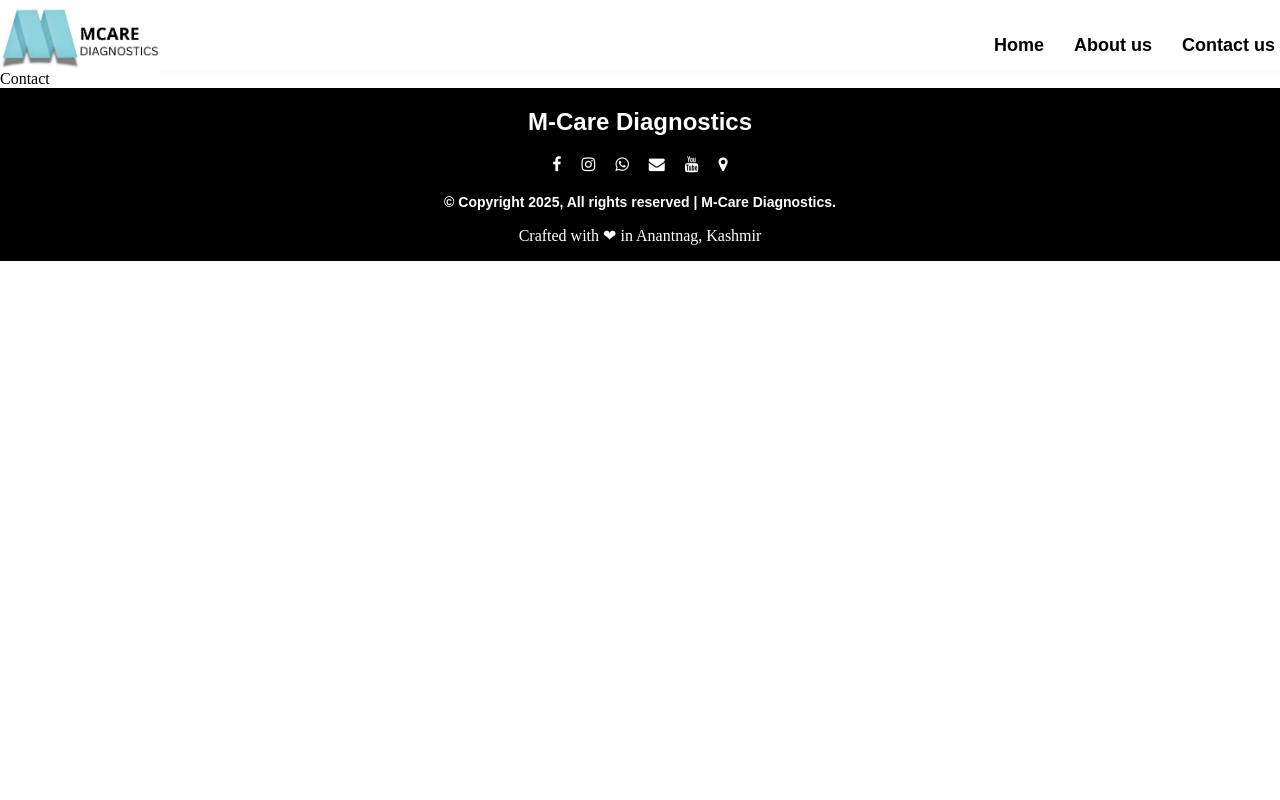
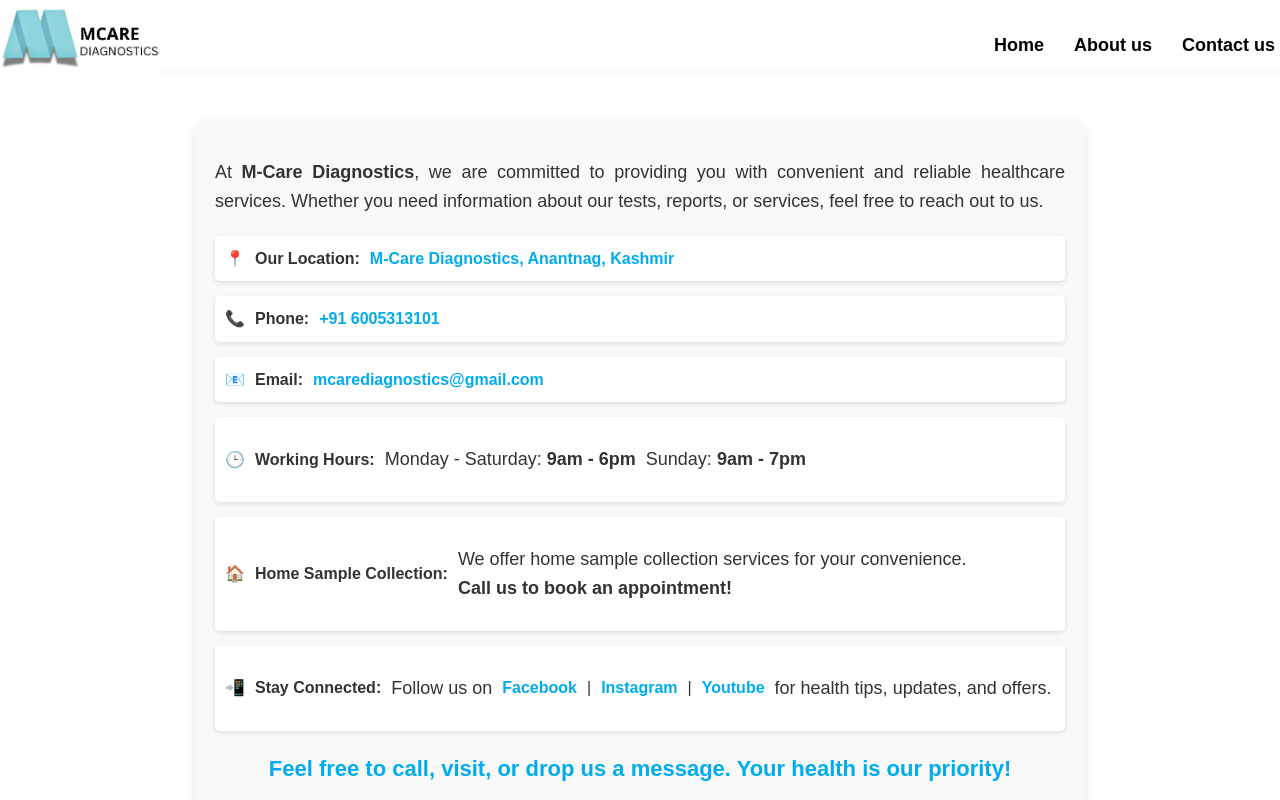
Before and after one commit to Talib92/mcare, a React (Create React App) app: page /contact in a window 1280 px wide. Shown: the top 800 px of the page. Built offline with nearby package versions, Linux system fonts and the light colour scheme.

Commit message:
updated about and contact section

```diff
--- a/src/App.css
+++ b/src/App.css
@@ -108,3 +108,101 @@
 .footer-end{
     color: white;
 }
+
+.about {
+    max-width: 850px;
+    margin: 50px auto;
+    padding: 20px;
+    background-color: #f9f9f9;
+    border-radius: 10px;
+    box-shadow: 0 4px 10px rgba(0, 0, 0, 0.1);
+    font-family: 'Arial', sans-serif;
+    line-height: 1.6;
+    color: #333;
+}
+
+.about p {
+    font-size: 18px;
+    text-align: justify;
+}
+
+.about-li {
+    list-style-type: none;
+    padding: 0;
+    margin: 20px 0;
+}
+
+.about-li li {
+    padding: 8px 12px;
+    background-color: #fff;
+    border-radius: 5px;
+    margin: 5px 0;
+    box-shadow: 0 2px 5px rgba(0, 0, 0, 0.1);
+    transition: transform 0.2s ease-in-out;
+}
+
+.about-li li:hover {
+    transform: scale(1.03);
+    background-color: #e3f2fd;
+}
+
+.about h3 {
+    margin-top: 20px;
+    font-size: 22px;
+    color: #00acee;
+    text-align: center;
+}
+
+.contact {
+    max-width: 850px;
+    margin: 50px auto;
+    padding: 20px;
+    background-color: #f9f9f9;
+    border-radius: 10px;
+    box-shadow: 0 4px 10px rgba(0, 0, 0, 0.1);
+    font-family: 'Arial', sans-serif;
+    line-height: 1.6;
+    color: #333;
+}
+
+.contact p {
+    font-size: 18px;
+    text-align: justify;
+}
+
+.contact a {
+    color: #00acee;
+    text-decoration: none;
+    font-weight: bold;
+}
+
+.contact a:hover {
+    text-decoration: underline;
+}
+
+.contact-info {
+    margin: 20px 0;
+}
+
+.contact-info div {
+    margin-bottom: 15px;
+    padding: 10px;
+    background-color: #fff;
+    border-radius: 5px;
+    box-shadow: 0 2px 5px rgba(0, 0, 0, 0.1);
+    display: flex;
+    align-items: center;
+    gap: 10px;
+}
+
+.contact-info div i {
+    font-size: 20px;
+    color: #00acee;
+}
+
+.contact h3 {
+    margin-top: 20px;
+    font-size: 22px;
+    color: #00acee;
+    text-align: center;
+}
--- a/src/components/About.js
+++ b/src/components/About.js
@@ -2,7 +2,40 @@
 
 const About = () => {
   return (
-    <div>About</div>
+    <div className='about'>
+      <p>
+      Welcome to M-Care Diagnostics, Anantnag’s trusted diagnostic center,
+      dedicated to providing accurate and timely medical testing services.
+      Our lab is equipped with advanced technology and follows stringent quality
+      standards to ensure precise results for a wide range of diagnostic tests,
+      including:
+      <br />
+      <ul className='about-li'>
+        <li>Complete Blood Count (CBC)</li>
+        <li>Liver Function Tests (LFT)</li>
+        <li>Kidney Function Tests (KFT)</li>
+        <li>Blood Sugar (Fasting & Random)</li>
+        <li>Lipid Profile</li>
+        <li>Thyroid Function Tests (T3, T4, TSH)</li>
+        <li>Urine Routine & Microscopy</li>
+        <li>Electrolyte Panel</li>
+        <li>Dengue, Malaria, and Typhoid Tests</li>
+        <li>Vitamin D & B12 Tests</li>
+      </ul>
+      At M-Care Diagnostics, we prioritize patient care by delivering reliable
+      reports that assist doctors in making informed healthcare decisions.
+      Our team is committed to maintaining the highest level of professionalism,
+      efficiency, and confidentiality.
+      <br />
+      <br />
+      We strive to make healthcare accessible and convenient for our patients by
+      offering quick turnaround times, affordable pricing, and exceptional service.
+      Your health is our priority, and we are here to support your well-being with
+      trustworthy diagnostic solutions.
+
+      <h3>Visit us today and experience accuracy you can trust!</h3>
+      </p>
+    </div>
   )
 }
 
--- a/src/components/Contact.js
+++ b/src/components/Contact.js
@@ -2,7 +2,52 @@
 
 const Contact = () => {
   return (
-    <div>Contact</div>
+    <div className='contact'>
+      <p>
+        At <strong>M-Care Diagnostics</strong>, we are committed to providing you with convenient and reliable healthcare services. Whether you need information about our tests, reports, or services, feel free to reach out to us.
+      </p>
+
+      <div className="contact-info">
+        <div>
+          📍 <strong>Our Location:</strong>
+          <a href="https://maps.app.goo.gl/7wGKRN83UsPQmgHM9" target="_blank" rel="noopener noreferrer">
+            M-Care Diagnostics, Anantnag, Kashmir
+          </a>
+        </div>
+
+        <div>
+          📞 <strong>Phone:</strong>
+          <a href="tel:+91 6005313101"> +91 6005313101</a>
+        </div>
+
+        <div>
+          📧 <strong>Email:</strong>
+          <a href="mailto:mcarediagnostics@gmail.com">mcarediagnostics@gmail.com</a>
+        </div>
+
+        <div>
+          🕒 <strong>Working Hours:</strong>
+          <p>Monday - Saturday: <strong>9am - 6pm</strong></p>
+          <p>Sunday: <strong>9am - 7pm</strong></p>
+        </div>
+
+        <div>
+          🏠 <strong>Home Sample Collection:</strong>
+          <p>We offer home sample collection services for your convenience. <br /><strong>Call us to book an appointment!</strong></p>
+        </div>
+
+        <div>
+          📲 <strong>Stay Connected:</strong>
+          <p>Follow us on</p>
+          <a href="https://www.facebook.com/mcarediagnostics?mibextid=wwXIfr&rdid=33pGqgGlq5rUuT09&share_url=https%3A%2F%2Fwww.facebook.com%2Fshare%2F1XT4Cfyg99%2F%3Fmibextid%3DwwXIfr#" target="_blank" rel="noopener noreferrer">Facebook</a> |
+          <a href="https://www.instagram.com/mcare.diagnostics?igsh=MTdkOHR4ZGh6bTZjdg%3D%3D&utm_source=qr" target="_blank" rel="noopener noreferrer"> Instagram</a> |
+          <a href="https://www.youtube.com/@Mcarediagnostics" target="_blank" rel="noopener noreferrer"> Youtube</a>
+          <p>for health tips, updates, and offers.</p>
+        </div>
+      </div>
+
+      <h3>Feel free to call, visit, or drop us a message. Your health is our priority!</h3>
+    </div>
   )
 }
 
--- a/src/components/Home.js
+++ b/src/components/Home.js
@@ -1,10 +1,8 @@
 import React from 'react';
-import Footer from './Footer';
 
 const Home = () => {
   return (
-    <div>
-      <h1>Home</h1>
+    <div>Home
     </div>
   );
 }
```
